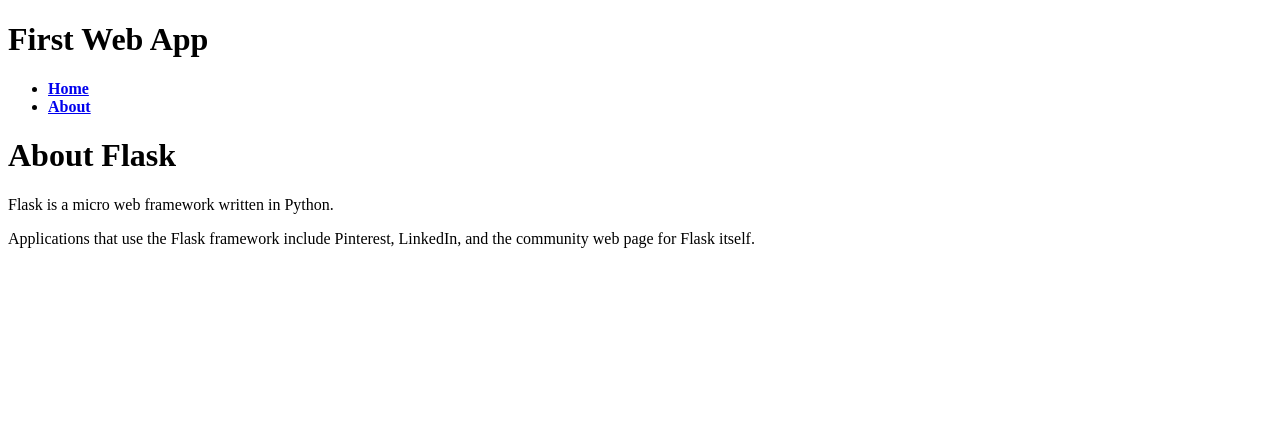
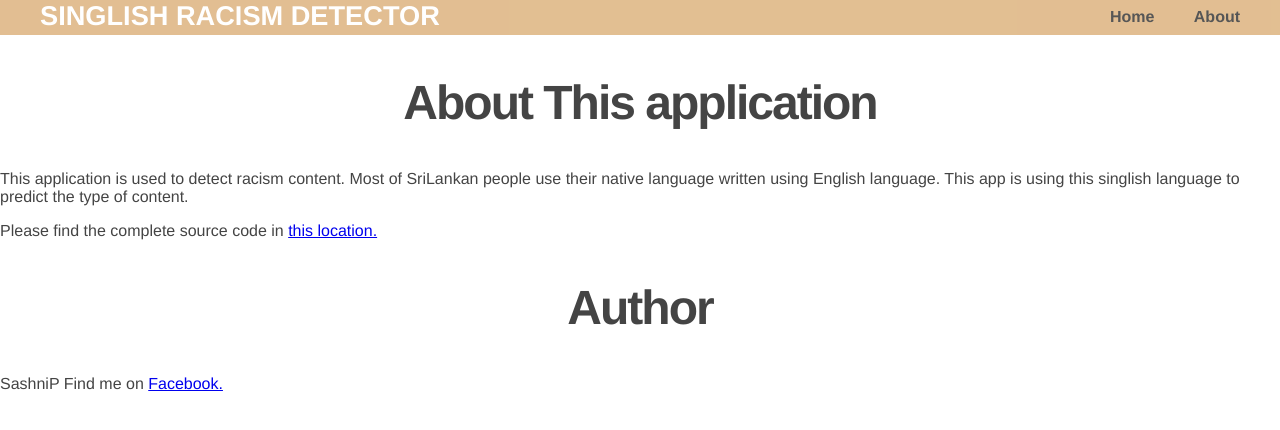
Before and after one commit to sashinipi/Singlish-Recism-Detection, a Flask app: page /srd/about in a window 1280 px wide. Shown: the top 430 px of the page. Run offline with Flask 2, Linux system fonts and the light colour scheme.

Commit message:
updates to web application

```diff
--- a/web/main.py
+++ b/main.py
@@ -34,10 +34,10 @@ def web_apk():
         data = request.form
         content = data['content']
         if len(content)>5:
-            dict = {'result': 'Racism'}
+            dict = {'Prediction': 'Racism', 'Confidence': 0.5}
         else:
-            dict = {'result': 'Neutral'}
-        return render_template("result.html",result = dict)
+            dict = {'Prediction': 'Neutral', 'Confidence': 0.4}
+        return render_template("result.html", result = dict)
 
     except Exception as e:
         flash(e)
@@ -45,4 +45,5 @@ def web_apk():
 
 
 if __name__ == "__main__":
+    app.secret_key = 'super secret key'
     app.run(debug=True)
--- /dev/null
+++ b/static/css/main.css
@@ -0,0 +1,77 @@
+body {
+  margin: 0;
+  padding: 0;
+  font-family: "Helvetica Neue", Helvetica, Arial, sans-serif;
+  color: #444;
+}
+/*
+ * Formatting the header area
+ */
+header {
+  background-color: #DFB887;
+  height: 35px;
+  width: 100%;
+  opacity: .9;
+  margin-bottom: 10px;
+}
+header h1.logo {
+  margin: 0;
+  font-size: 1.7em;
+  color: #fff;
+  text-transform: uppercase;
+  float: left;
+}
+header h1.logo:hover {
+  color: #fff;
+  text-decoration: none;
+}
+/*
+ * Centering the body content
+ */
+.container {
+  width: 1200px;
+  margin: 0 auto;
+}
+div.home {
+  padding: 10px 0 30px 0;
+  background-color: #E6E6FA;
+  -webkit-border-radius: 6px;
+     -moz-border-radius: 6px;
+          border-radius: 6px;
+}
+div.about {
+  padding: 10px 0 30px 0;
+  background-color: #E6E6FA;
+  -webkit-border-radius: 6px;
+     -moz-border-radius: 6px;
+          border-radius: 6px;
+}
+h2 {
+  font-size: 3em;
+  margin-top: 40px;
+  text-align: center;
+  letter-spacing: -2px;
+}
+h3 {
+  font-size: 1.7em;
+  font-weight: 100;
+  margin-top: 30px;
+  text-align: center;
+  letter-spacing: -1px;
+  color: #999;
+}
+.menu {
+  float: right;
+  margin-top: 8px;
+}
+.menu li {
+  display: inline;
+}
+.menu li + li {
+  margin-left: 35px;
+}
+.menu li a {
+  color: #444;
+  text-decoration: none;
+}
+}
--- /dev/null
+++ b/templates/about.html
@@ -0,0 +1,19 @@
+<!DOCTYPE html>
+<html lang="en" dir="ltr">
+  <head>
+    <meta charset="utf-8">
+    <title>About</title>
+  </head>
+  <body>
+    {% extends "template.html" %}
+    {% block content %}
+    <h2> About This application </h2>
+    <p> This application is used to detect racism content. Most of SriLankan people
+      use their native language written using English language. This app is using this
+      singlish language to predict the type of content.</p>
+    <p>Please find the complete source code in <a href="https://github.com/sashinipi/Singlish-Recism-Detection">this location.</a> </p>
+    <h2>Author</h2>
+    <p>SashniP Find me on <a href="https://www.facebook.com/shashinipiyaratne">Facebook.</a></p>
+    {% endblock %}
+  </body>
+</html>
--- a/web/templates/home.html
+++ b/templates/home.html
@@ -2,7 +2,7 @@
 <html lang="en" dir="ltr">
   <head>
     <meta charset="utf-8">
-    <title>Flask Tutorial</title>
+    <title>SRD</title>
   </head>
   <body>
     {% extends "template.html" %}
--- /dev/null
+++ b/templates/template.html
@@ -0,0 +1,25 @@
+<!DOCTYPE html>
+<html lang="en" dir="ltr">
+ <head>
+   <meta charset="utf-8">
+   <title>Flask Parent Template</title>
+   <link rel="stylesheet" href="{{ url_for('static',     filename='css/main.css') }}">
+ </head>
+ <body>
+    <header>
+      <div class="container">
+        <h1 class="logo">Singlish Racism Detector</h1>
+        <strong>
+            <nav>
+              <ul class="menu">
+                <li><a href="{{ url_for('home') }}">Home</a></li>
+                <li><a href="{{ url_for('about') }}">About</a></li>
+              </ul>
+            </nav>
+        </strong>
+      </div>
+    </header>
+    {% block content %}
+    {% endblock %}
+ </body>
+</html>
--- a/web/__init__.py
+++ /dev/null
@@ -1,5 +0,0 @@
-'''
-Created on Apr 11, 2019
-
-@author: dulan
-'''
--- a/web/static/__init__.py
+++ /dev/null
@@ -1,5 +0,0 @@
-'''
-Created on Apr 11, 2019
-
-@author: dulan
-'''
--- a/web/static/css/__init__.py
+++ /dev/null
@@ -1,5 +0,0 @@
-'''
-Created on Apr 11, 2019
-
-@author: dulan
-'''
--- a/web/templates/__init__.py
+++ /dev/null
@@ -1,5 +0,0 @@
-'''
-Created on Apr 11, 2019
-
-@author: dulan
-'''
--- a/web/templates/about.html
+++ /dev/null
@@ -1,16 +0,0 @@
-<!DOCTYPE html>
-<html lang="en" dir="ltr">
-  <head>
-    <meta charset="utf-8">
-    <title>About Flask</title>
-  </head>
-  <body>
-    {% extends "template.html" %}
-    {% block content %}
-    <h1> About Flask </h1>
-    <p> Flask is a micro web framework written in Python.</p>
-    <p> Applications that use the Flask framework include Pinterest,
-      LinkedIn, and the community web page for Flask itself.</p>
-    {% endblock %}
-  </body>
-</html>
--- a/web/templates/template.html
+++ /dev/null
@@ -1,23 +0,0 @@
-<!DOCTYPE html>
-<html lang="en" dir="ltr">
- <head>
-   <meta charset="utf-8">
-   <title>Flask Parent Template</title>
-   <link rel="stylesheet" href="{{ url_for('static',     filename='css/template.css') }}">
- </head>
- <body>
-    <header>
-      <div class="container">
-        <h1 class="logo">First Web App</h1>
-        <strong><nav>
-          <ul class="menu">
-            <li><a href="{{ url_for('home') }}">Home</a></li>
-            <li><a href="{{ url_for('about') }}">About</a></li>
-          </ul>
-        </nav></strong>
-      </div>
-    </header>
-    {% block content %}
-    {% endblock %}
- </body>
-</html>
```
Also changed, not shown: templates/result.html (renamed from web/templates/result.html, +8 -2 lines), web/static/css/template.css (deleted).
